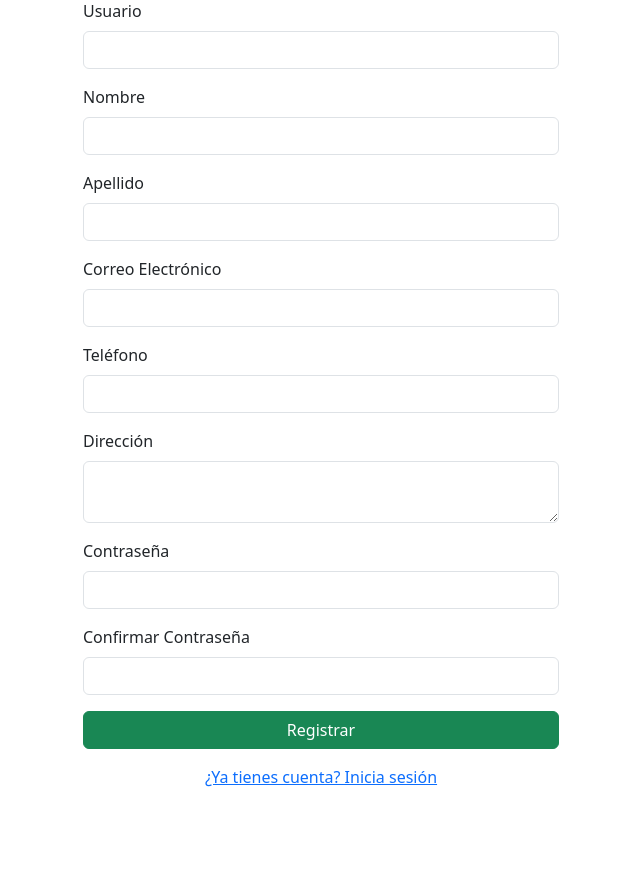
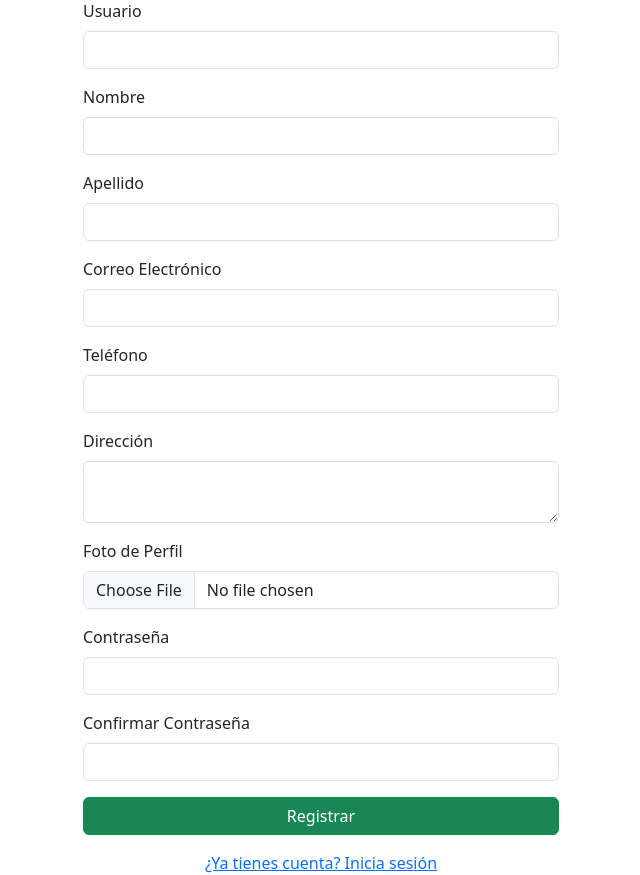
Before and after one commit to Jajasaludos89/Bitacora, a Django app: page /registrar/ in a window 1280 px wide. Shown: the part 111-986 px from the top of the page, without its empty margins (319-959 px from the left). Before the commit the page ends 898 px from the top, so only its background shows below. Run offline with Django 5.2, Linux system fonts and the light colour scheme.

Commit message:
ajustes en el login

```diff
--- a/Aplicaciones/Sistema/templates/login/registrarUsuario.html
+++ b/Aplicaciones/Sistema/templates/login/registrarUsuario.html
@@ -45,6 +45,10 @@
             <textarea class="form-control" id="direccion" name="direccion" rows="2" required></textarea>
         </div>
         <div class="mb-3">
+            <label for="foto" class="form-label">Foto de Perfil</label>
+            <input type="file" class="form-control" id="foto" name="foto" accept="image/*" required />
+        </div>
+        <div class="mb-3">
             <label for="password" class="form-label">Contraseña</label>
             <input type="password" class="form-control" id="password" name="password" required />
         </div>
--- a/Aplicaciones/Sistema/views.py
+++ b/Aplicaciones/Sistema/views.py
@@ -13,7 +13,6 @@ def login(request):
     return render(request, "login/login.html")
 
 def cerrarSesion(request):
-    # Marcar logout en registro de sesión si existe
     registro_sesion_id = request.session.get('registro_sesion_id')
     if registro_sesion_id:
         try:
@@ -26,7 +25,7 @@ def cerrarSesion(request):
     return redirect('login')
 
 def iniciarSesion(request):
-    # Crear admin si no existe (solo para pruebas/desarrollo)
+    # Crear admin si no existe
     if not Usuario.objects.filter(username='admin').exists():
         Usuario.objects.create(
             username='admin',
@@ -63,7 +62,7 @@ def iniciarSesion(request):
             messages.error(request, "Primero debes verificar tu correo.")
             return render(request, 'login/login.html')
 
-        # Crear registro de sesión (login exitoso)
+        # Registro de sesión
         user_agent = request.META.get('HTTP_USER_AGENT', '')
         registro_sesion = RegistroSesion.objects.create(
             usuario=usuario,
@@ -72,12 +71,11 @@ def iniciarSesion(request):
         )
         request.session['registro_sesion_id'] = registro_sesion.id
 
-        # Guardar datos en sesión
+        # Sesión
         request.session['usuario_id'] = usuario.id
         request.session['usuario_rol'] = usuario.rol
         request.session['usuario_username'] = usuario.username
 
-        # Redirección según rol (con render directo)
         if usuario.rol == 'Administrador':
             return render(request, 'admin/panel_admin.html', {'usuario': usuario})
         elif usuario.rol == 'Usuario':
@@ -101,6 +99,7 @@ def registrarUsuario(request):
         direccion = request.POST.get('direccion')
         password = request.POST.get('password')
         password2 = request.POST.get('password2')
+        foto_perfil = request.FILES.get('foto_perfil')
 
         if password != password2:
             messages.error(request, "Las contraseñas no coinciden.")
@@ -122,10 +121,10 @@ def registrarUsuario(request):
             telefono=telefono,
             direccion=direccion,
             rol='Usuario',
-            password=make_password(password)
+            password=make_password(password),
+            foto_perfil=foto_perfil
         )
 
-        # Crear y enviar código de verificación
         codigo = generar_codigo()
         VerificacionCorreo.objects.create(usuario=usuario, codigo=codigo)
 
@@ -190,7 +189,6 @@ def reenviar_codigo(request, usuario_id):
     messages.success(request, "Nuevo código enviado.")
     return redirect('verificar_correo', usuario_id=usuario.id)
 
-
 # ------------------------ PANELES POR ROL ------------------------
 
 def panel_admin(request):
@@ -205,7 +203,6 @@ def panel_admin(request):
 
     return render(request, 'admin/panel_admin.html', {'usuario': usuario})
 
-
 def panel_usuario(request):
     usuario_id = request.session.get('usuario_id')
     if not usuario_id:
```
Also changed, not shown: Aplicaciones/Sistema/templates/admin/panel_admin.html (+11 -12 lines), db.sqlite3.
